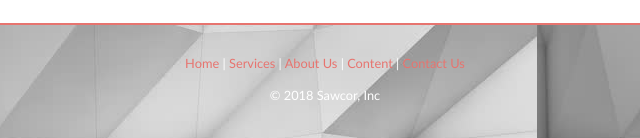
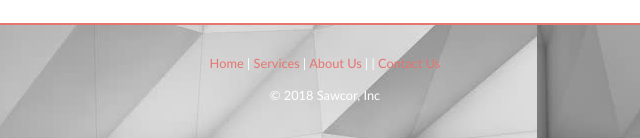
Before and after one commit to bttruckee/SawcorWebsite, a plain HTML site: page aboutUs.html in a window 1280 px wide. Shown: the part 737-875 px from the top of the page, 315-955 px from the left. Drawn offline with Linux system fonts and the light colour scheme.

Commit message:
Cleared the context from the bottom of screen.

```diff
--- a/aboutUs.html
+++ b/aboutUs.html
@@ -80,7 +80,7 @@
     </div>
     <div id="content_footer"></div>
     <div id="footer">
-      <p><a href="index.html">Home</a> | <a href="services.html">Services</a> | <a href="aboutUs.html">About Us</a> | <a href="Content.html">Content</a> | <a href="contact.html">Contact Us</a></p>
+      <p><a href="index.html">Home</a> | <a href="services.html">Services</a> | <a href="aboutUs.html">About Us</a> | | <a href="contact.html">Contact Us</a></p>
       <p> &copy; 2018 Sawcor, Inc </p>
     </div>
   </div>
```
Also changed, not shown: contact.html (+1 -1 lines), index.html (+1 -1 lines), services.html (+1 -1 lines).
